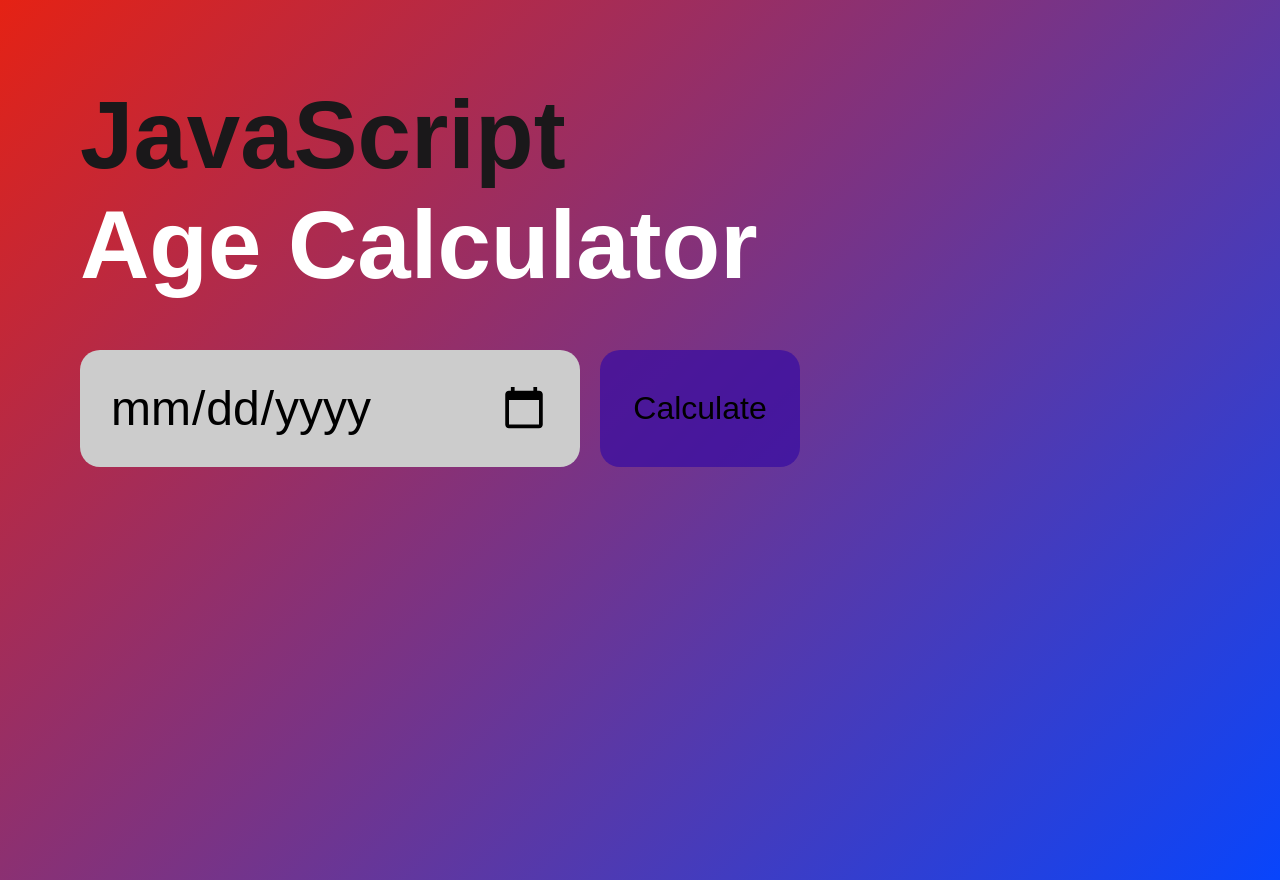
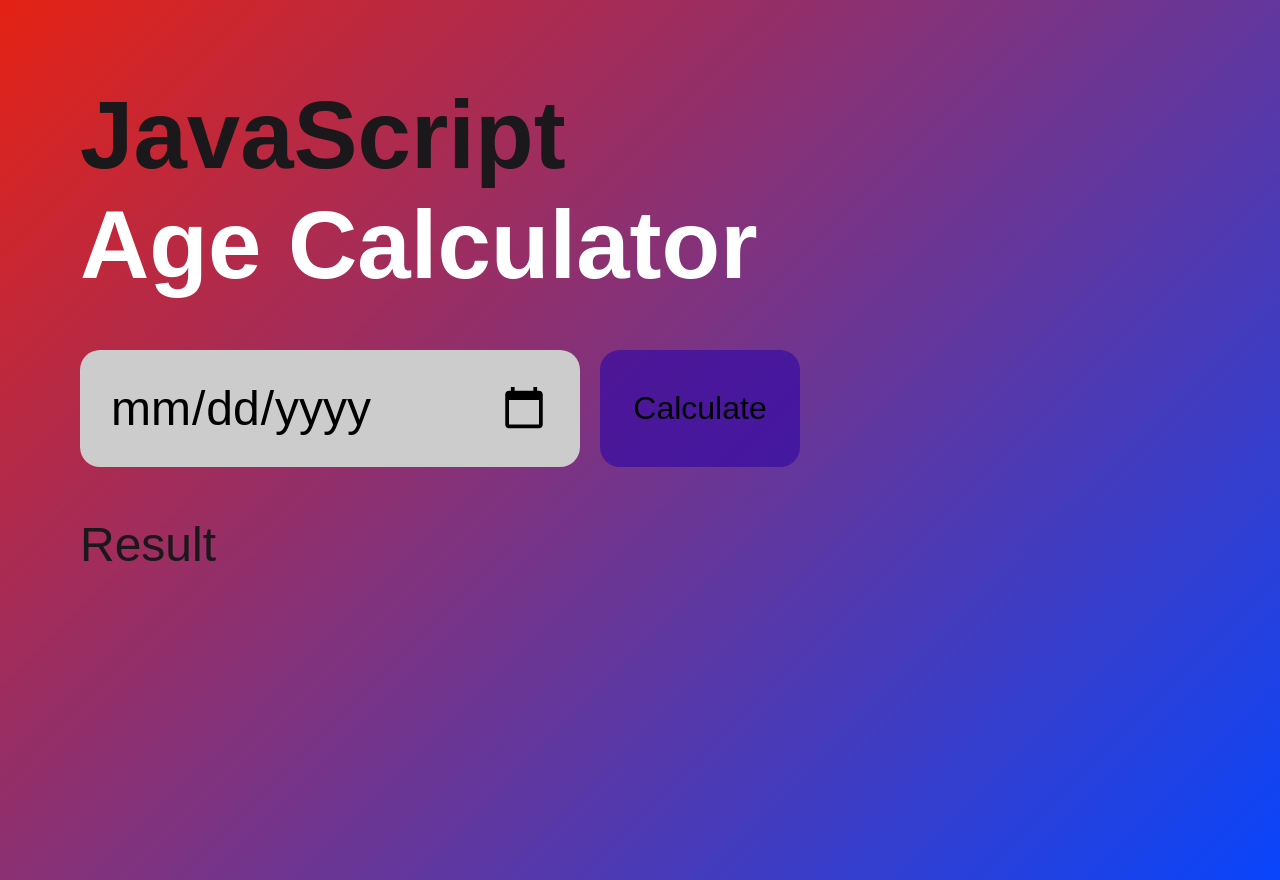
Before and after one commit to jaypee2227/AgeCalculator, a plain HTML site: page index.html in a window 1280 px wide. Drawn offline with Linux system fonts and the light colour scheme.

Commit message:
Update index.html

```diff
--- a/index.html
+++ b/index.html
@@ -13,6 +13,9 @@
         <input type="date" id="date-input"></input>
         <button id="btn">Calculate</button>
        </div>
+       <div id="result">
+        <p>Result</p>
+       </div>
     </div>
 </body>
 </html>
```
